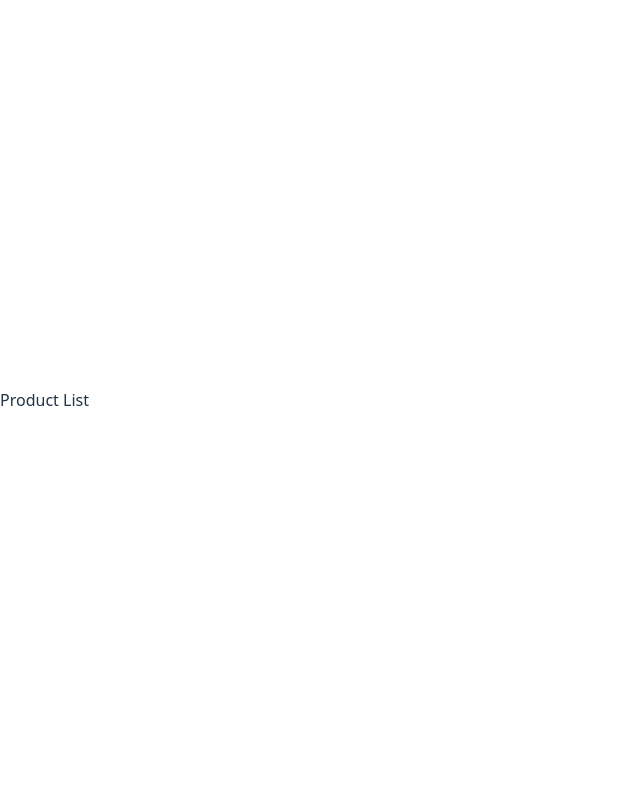
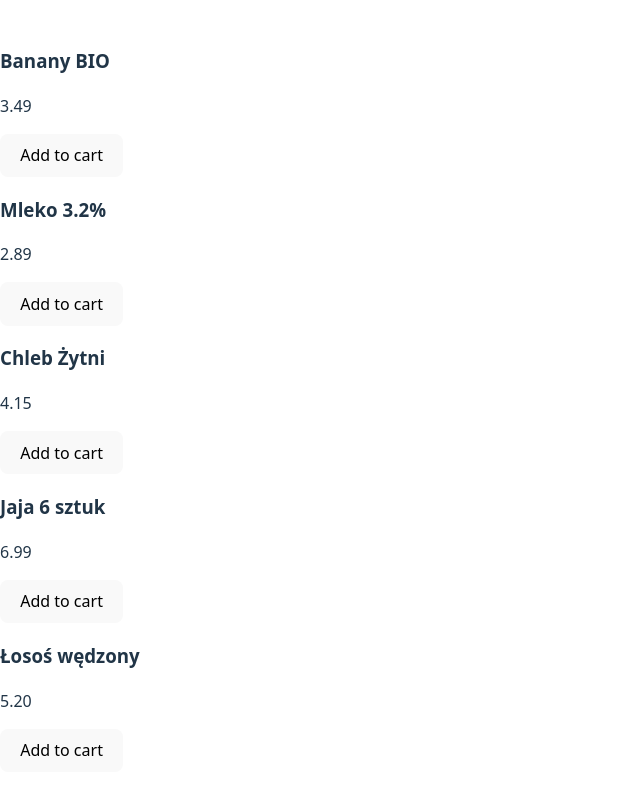
Before and after one commit to j4rv1sgg/ocado-test, a React (Vite) app: page / in a window 1280 px wide. Shown: the top 794 px of the page, without its empty margins (0-640 px from the left). Built offline with nearby package versions, Linux system fonts and the light colour scheme.

Commit message:
add product list

```diff
--- /dev/null
+++ b/src/features/cart/components/ProductCard.tsx
@@ -0,0 +1,24 @@
+import React from 'react'
+import type { Product } from '../types'
+import { useCart } from '../hooks/useCart'
+
+
+interface ProductCardProps {
+  product: Product
+}
+
+const ProductCard: React.FC<ProductCardProps> = ({ product }) => {
+  const { addToCart } = useCart()
+
+  return (
+    <div className="product-card">
+      <div className="product-info">
+        <h3>{product.name}</h3>
+        <p>{product.price.main}.{product.price.fractional}</p>
+        <button onClick={() => addToCart(product)}>Add to cart</button>
+      </div>
+    </div>
+  )
+}
+
+export default ProductCard
--- /dev/null
+++ b/src/features/cart/components/ProductList.tsx
@@ -0,0 +1,20 @@
+import React from 'react'
+
+import ProductCard from './ProductCard'
+import type { Product } from '../types'
+
+interface ProductListProps {
+  products: Product[]
+}
+
+const ProductList: React.FC<ProductListProps> = ({ products }) => {
+  return (
+    <div className="product-list">
+      {products.map(product => (
+        <ProductCard key={product.id} product={product} />
+      ))}
+    </div>
+  )
+}
+
+export default ProductList
--- a/src/pages/ProductList.tsx
+++ b/src/pages/ProductList.tsx
@@ -1,5 +1,12 @@
-const ProductList: React.FC = () => {
-  return <>Product List</>;
+import ProductList from "../features/cart/components/ProductList";
+import { products } from "../features/cart/data/products";
+
+const MainPage: React.FC = () => {
+  return (
+    <>
+      <ProductList products={products}></ProductList>
+    </>
+  );
 };
 
-export default ProductList;
+export default MainPage;
```
Also changed, not shown: src/features/cart/data/products.ts (renamed from src/features/products/data/products.ts).
